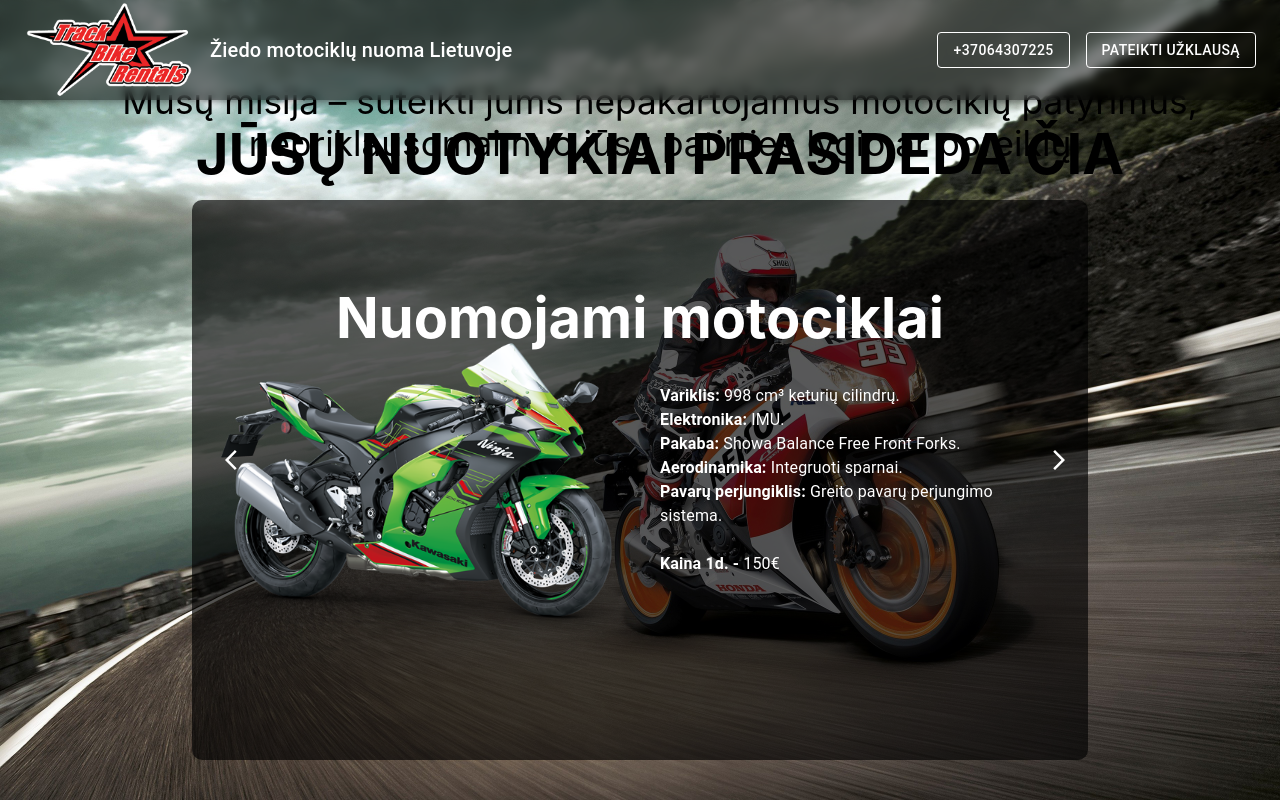
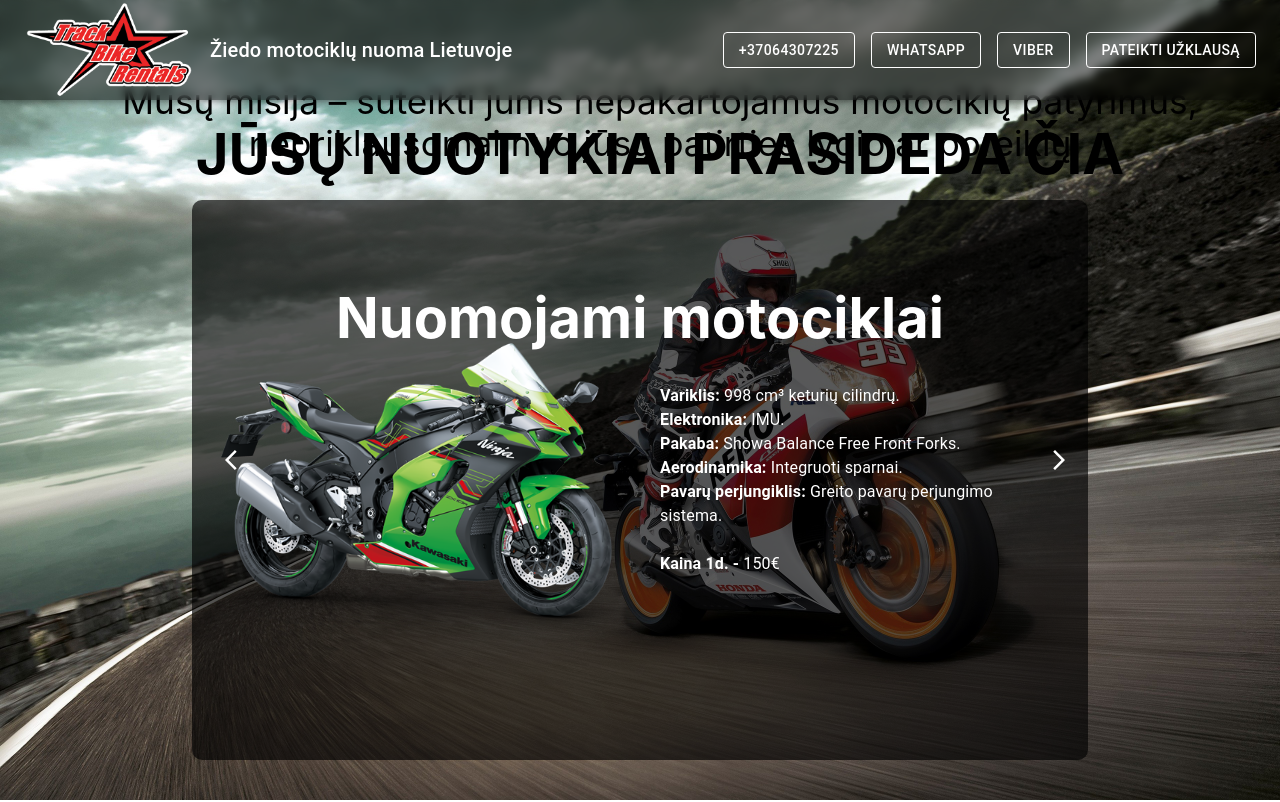
Before and after one commit to izZziCOS/motociklu-nuoma, a React (Create React App) app: page / in a window 1280 px wide. Shown: the top 802 px of the page. Built offline with nearby package versions, Linux system fonts and the light colour scheme.

Commit message:
Add calls to Whatsapp and Viber

```diff
--- a/src/Main/Header.js
+++ b/src/Main/Header.js
@@ -9,13 +9,20 @@
 
 function Header() {
   const handlePhoneCall = () => {
-    window.location.href = "tel:+37064307225" // Initiates phone call to the specified number
+    window.location.href = "tel:+37064307225" // Initiates phone call
+  }
+
+  const handleWhatsApp = () => {
+    window.location.href = "https://wa.me/37064307225" // Initiates WhatsApp chat
+  }
+
+  const handleViber = () => {
+    window.location.href = "viber://chat?number=%2B37064307225" // Initiates Viber chat
   }
 
   return (
     <AppBar position="fixed" className="appBar">
       <Toolbar className="toolbar">
-        {/* Left side: Logo and Text */}
         <Box className="leftSideBox">
           <Box
             component="img"
@@ -27,10 +34,10 @@
             Žiedo motociklų nuoma Lietuvoje
           </Typography>
         </Box>
-
-        {/* Right side: Container for Buttons */}
         <Box className="rightSideBox">
           <OutlinedButton text="+37064307225" onClick={handlePhoneCall} />
+          <OutlinedButton text="WhatsApp" onClick={handleWhatsApp} />
+          <OutlinedButton text="Viber" onClick={handleViber} />
           <PopupDialog
             buttonText="Pateikti užklausą"
             dialogTitle="Sužinokite apie motociklo nuomą per 10 minučių"
```
